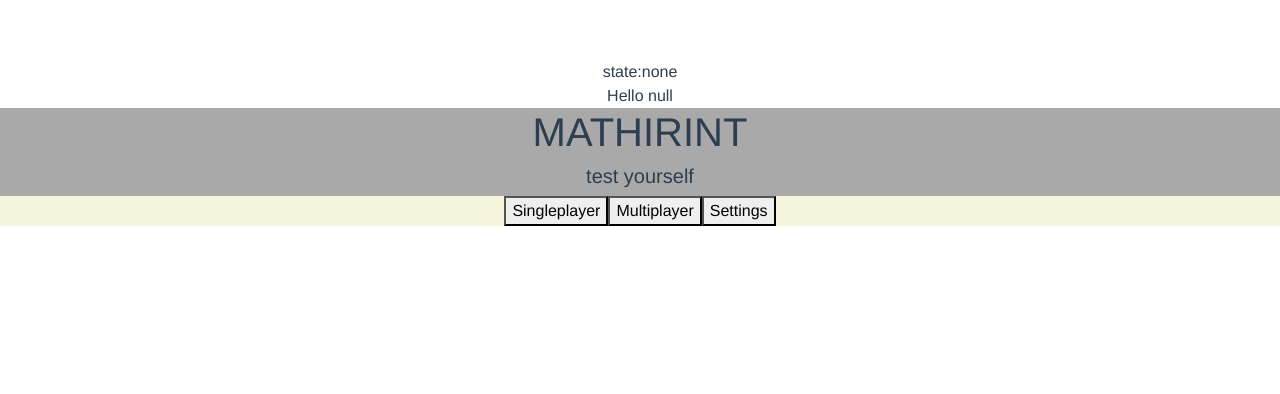
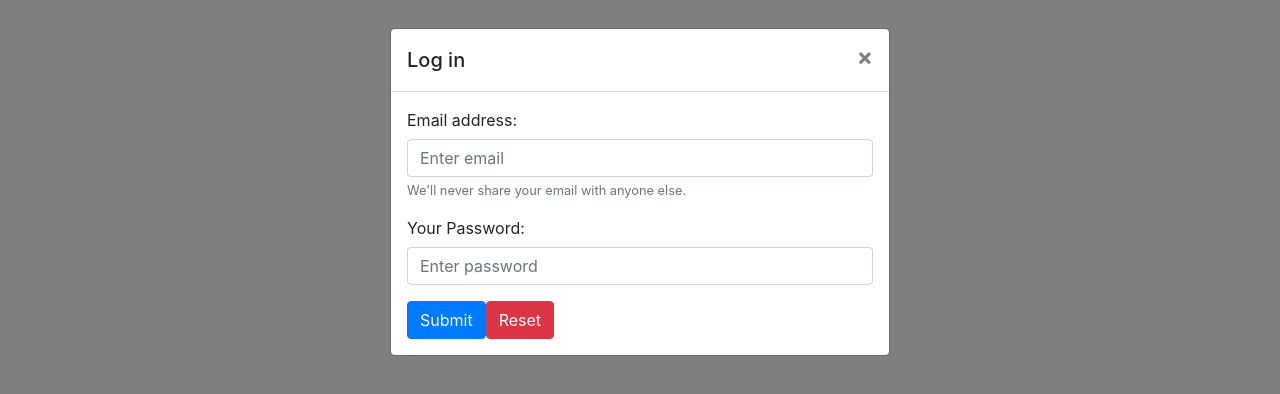
Before and after one commit to EugeneWinterson/Mathirint, a Vue app: page / in a window 1280 px wide. Both pictures are taken after a click on the button "Log In". Shown: the top 394 px of the page. Built offline with nearby package versions, Linux system fonts and the light colour scheme.

Commit message:
TECH-002 added log in form

```diff
--- a/src/App.vue
+++ b/src/App.vue
@@ -3,10 +3,10 @@
     <div>
       <a>state:{{this.getState}}</a>
     </div>
-    <div v-if="!this.$store.state.isLoggedIn">
+    <div v-if="!this.$store.state.isLoggedInSuccess">
       <StartScreen/>
     </div>
-    <div v-if="this.$store.state.isLoggedIn">
+    <div v-if="this.$store.state.isLoggedInSuccess">
       <MainMenu/>
     </div>
   </div>
--- a/src/components/MainMenu.vue
+++ b/src/components/MainMenu.vue
@@ -1,6 +1,6 @@
 <template>
   <div>
-    <header>Hello {{this.$store.state.currentUser}}</header>
+    <header>Hello {{this.$store.state.currentUser.name}}</header>
     <div class="menuBackground">
       <h1 id="gameName">MATHIRINT</h1>
       <h5>test yourself</h5>
--- a/src/components/StartScreen.vue
+++ b/src/components/StartScreen.vue
@@ -1,9 +1,9 @@
 <template>
   <div>
-    <b-button @click="sendLogData" variant="primary">Log In</b-button>
-    <b-button v-b-modal.modal-tall @click="getRegistrationForm" variant="info">Sing In</b-button>
+    <b-button v-b-modal.modal-tall-log-in @click="getLogInForm" variant="primary">Log In</b-button>
+    <b-button v-b-modal.modal-tall-sign-in @click="getRegistrationForm" variant="info">Sing In</b-button>
     <div v-if="this.$store.state.isSingIn">
-      <b-modal id="modal-tall" title="Registration" hide-footer>
+      <b-modal id="modal-tall-sign-in" title="Registration" hide-footer>
         <b-form @submit="onSubmit" @reset="onReset">
           <b-form-group
             label="Email address:"
@@ -17,11 +17,49 @@
             ></b-form-input>
           </b-form-group>
 
-          <b-form-group id="input-group-2" label="Your Name:" label-for="input-2">
+          <b-form-group label="Your Name:">
             <b-form-input
               v-model="form.name"
               required
               placeholder="Enter name"
+            ></b-form-input>
+          </b-form-group>
+
+          <b-form-group label="Your Password:">
+            <b-form-input
+              v-model="form.password"
+              type="password"
+              required
+              placeholder="Enter password"
+            ></b-form-input>
+          </b-form-group>
+
+          <b-button type="submit" variant="primary">Submit</b-button>
+          <b-button type="reset" variant="danger">Reset</b-button>
+        </b-form>
+      </b-modal>
+    </div>
+    <div v-if="this.$store.state.isLoggedIn">
+      <b-modal id="modal-tall-log-in" title="Log in" hide-footer>
+        <b-form @submit="onSubmit" @reset="onReset">
+          <b-form-group
+            label="Email address:"
+            description="We'll never share your email with anyone else."
+          >
+            <b-form-input
+              v-model="form.email"
+              type="email"
+              required
+              placeholder="Enter email"
+            ></b-form-input>
+          </b-form-group>
+
+          <b-form-group label="Your Password:">
+            <b-form-input
+              v-model="form.password"
+              type="password"
+              required
+              placeholder="Enter password"
             ></b-form-input>
           </b-form-group>
 
@@ -40,7 +78,8 @@
       return {
         form: {
           email: '',
-          name: ''
+          name: '',
+          password: ''
         }
       }
     },
@@ -54,8 +93,16 @@
       closeRegistrationForm () {
         return this.$store.dispatch('GET_SIGN_IN_FORM', false)
       },
+      getLogInForm () {
+        return this.$store.dispatch('GET_LOG_IN_FORM', true)
+      },
+      closeLogInForm () {
+        return this.$store.dispatch('GET_LOG_IN_FORM', false)
+
+      },
       onSubmit (event) {
         this.closeRegistrationForm()
+        this.closeLogInForm()
         event.preventDefault()
         alert(JSON.stringify(this.form))
         this.$store.dispatch('SET_CURRENT_USER_NAME', this.form.name)
@@ -63,7 +110,6 @@
       },
       onReset (event) {
         event.preventDefault()
-
         this.form.email = ''
         this.form.name = ''
       }
--- a/src/store/index.js
+++ b/src/store/index.js
@@ -12,21 +12,28 @@ export default new Vuex.Store({
       'settings'
     ],
     isLoggedIn: false,
+    isLoggedInSuccess: false,
     isSingIn: false,
-    currentUser: 'null'
+    currentUser: {
+     name: null,
+     email: null
+    }
   },
   mutations: {
     SET_TYPE_OF_GAME: (state, payload) => {
       state.typeOfGame = payload
     },
     SET_LOG_IN: (state, payload) => {
-      state.isLoggedIn = payload
+      state.isLoggedInSuccess = payload
     },
     GET_SIGN_IN_FORM: (state, payload) => {
       state.isSingIn = payload
     },
+    GET_LOG_IN_FORM: (state, payload) => {
+      state.isLoggedIn = payload
+    },
     SET_CURRENT_USER_NAME: (state, payload) => {
-      state.currentUser = payload
+      state.currentUser.name = payload
     }
   },
   actions: {
@@ -38,6 +45,9 @@ export default new Vuex.Store({
     },
     GET_SIGN_IN_FORM: (injectee, isSingIn) =>  {
       injectee.commit('GET_SIGN_IN_FORM', isSingIn)
+    },
+    GET_LOG_IN_FORM: (injectee, payload) => {
+      injectee.commit('GET_LOG_IN_FORM', payload)
     },
     SET_CURRENT_USER_NAME: (injectee, userName) => {
       injectee.commit('SET_CURRENT_USER_NAME', userName)
```
